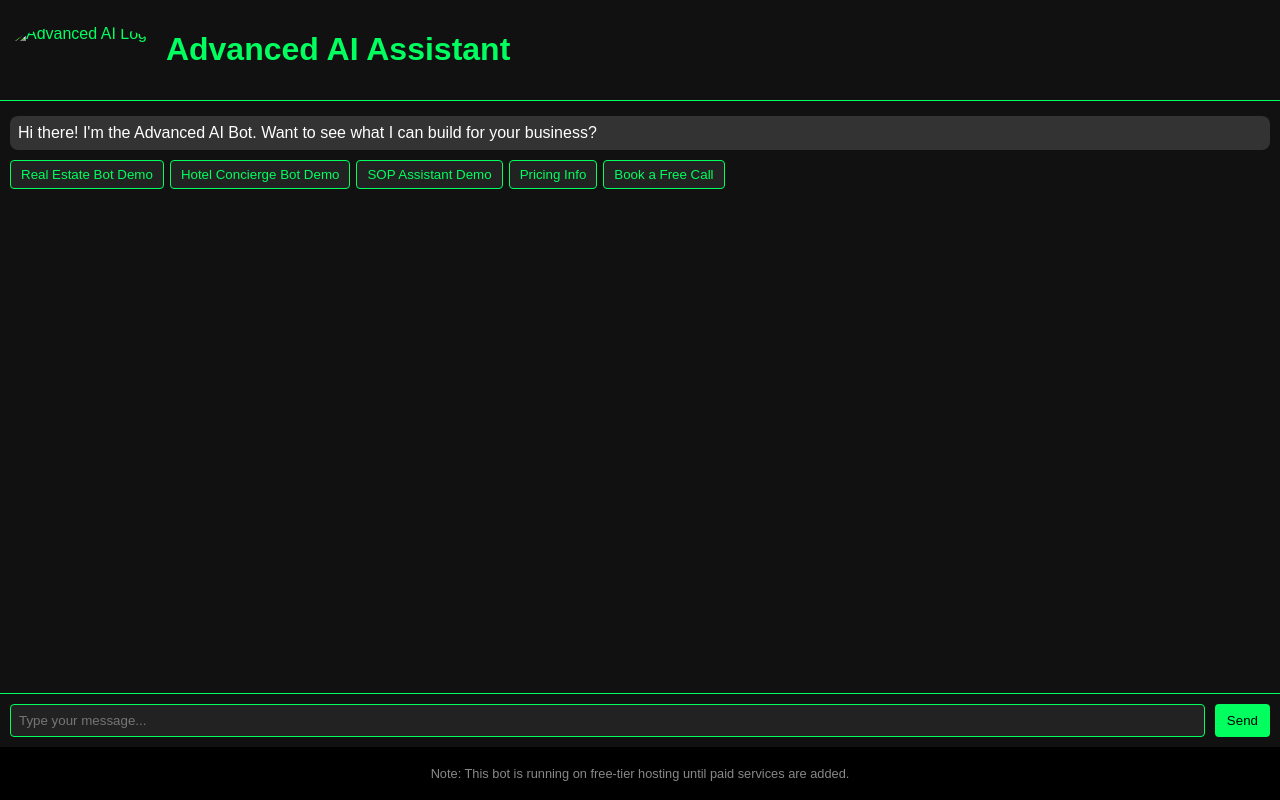
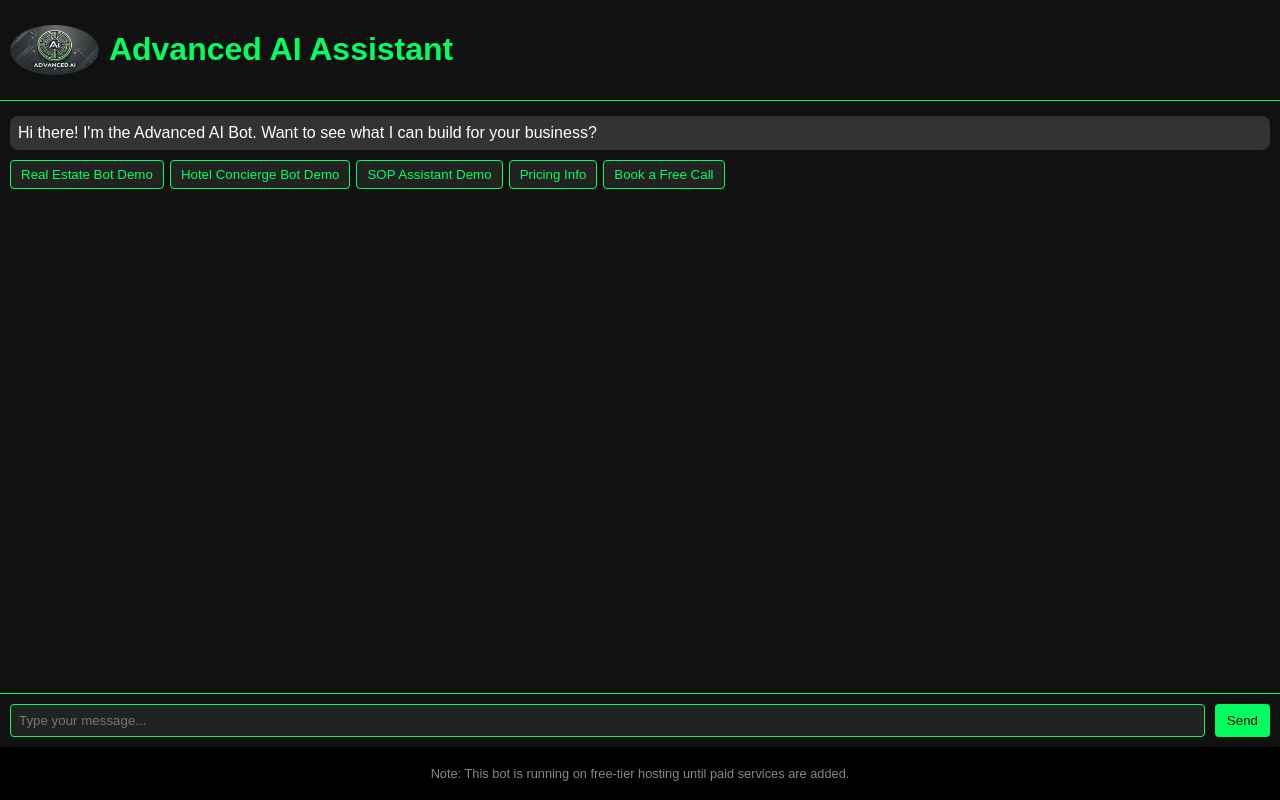
Before and after one commit to Dholc2021/advanced-ai-superbot, a plain HTML site: page fullscreen.html in a window 1280 px wide. Drawn offline with Linux system fonts and the light colour scheme.

Commit message:
added logos

```diff
--- a/fullscreen.html
+++ b/fullscreen.html
@@ -6,11 +6,11 @@
   <meta name="viewport" content="width=device-width, initial-scale=1.0" />
   <title>Advanced AI Bot - Fullscreen</title>
   <link rel="stylesheet" href="style.css" />
-  <link rel="icon" href="logo.png" type="image/png" />
+  <link rel="icon" href="Advanced AI Logo.png" type="image/png" />
 </head>
 <body class="full-screen">
   <div class="bot-header">
-    <img src="logo.png" alt="Advanced AI Logo" class="bot-logo" />
+    <img src="Advanced AI Logo.png" alt="Advanced AI Logo" class="bot-logo" />
     <h1>Advanced AI Assistant</h1>
   </div>
   <div id="chat-container" class="chat-container">
```
Also changed, not shown: Advanced AI Logo.png (added), 2 other files.
